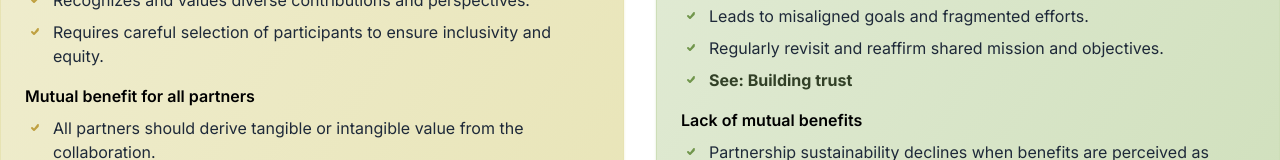
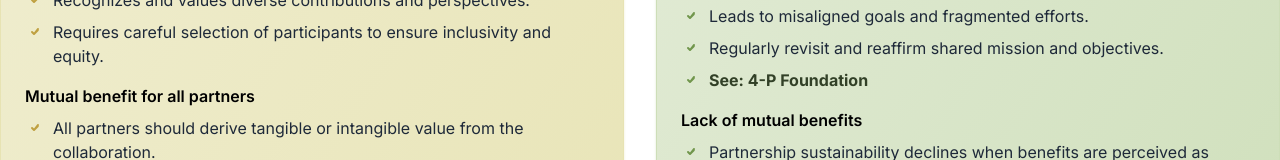
Before and after one commit to havekes/collaboration, a SvelteKit app: page /facilitators-hindrances in a window 1280 px wide. Shown: the part 719-879 px from the top of the page. Built offline with nearby package versions, Linux system fonts and the light colour scheme.

Commit message:
fix incorrect link

```diff
--- a/src/routes/facilitators-hindrances/+page.svelte
+++ b/src/routes/facilitators-hindrances/+page.svelte
@@ -109,7 +109,7 @@
 					<ListItem>Regularly revisit and reaffirm shared mission and objectives.</ListItem>
 					<ListItem>
 						<strong>
-							<Link theme="dry-sage" href="/trust-building">See: Building trust</Link>
+							<Link theme="dry-sage" href="/collaborative-alignment">See: 4-P Foundation</Link>
 						</strong>
 					</ListItem>
 				</List>
```
